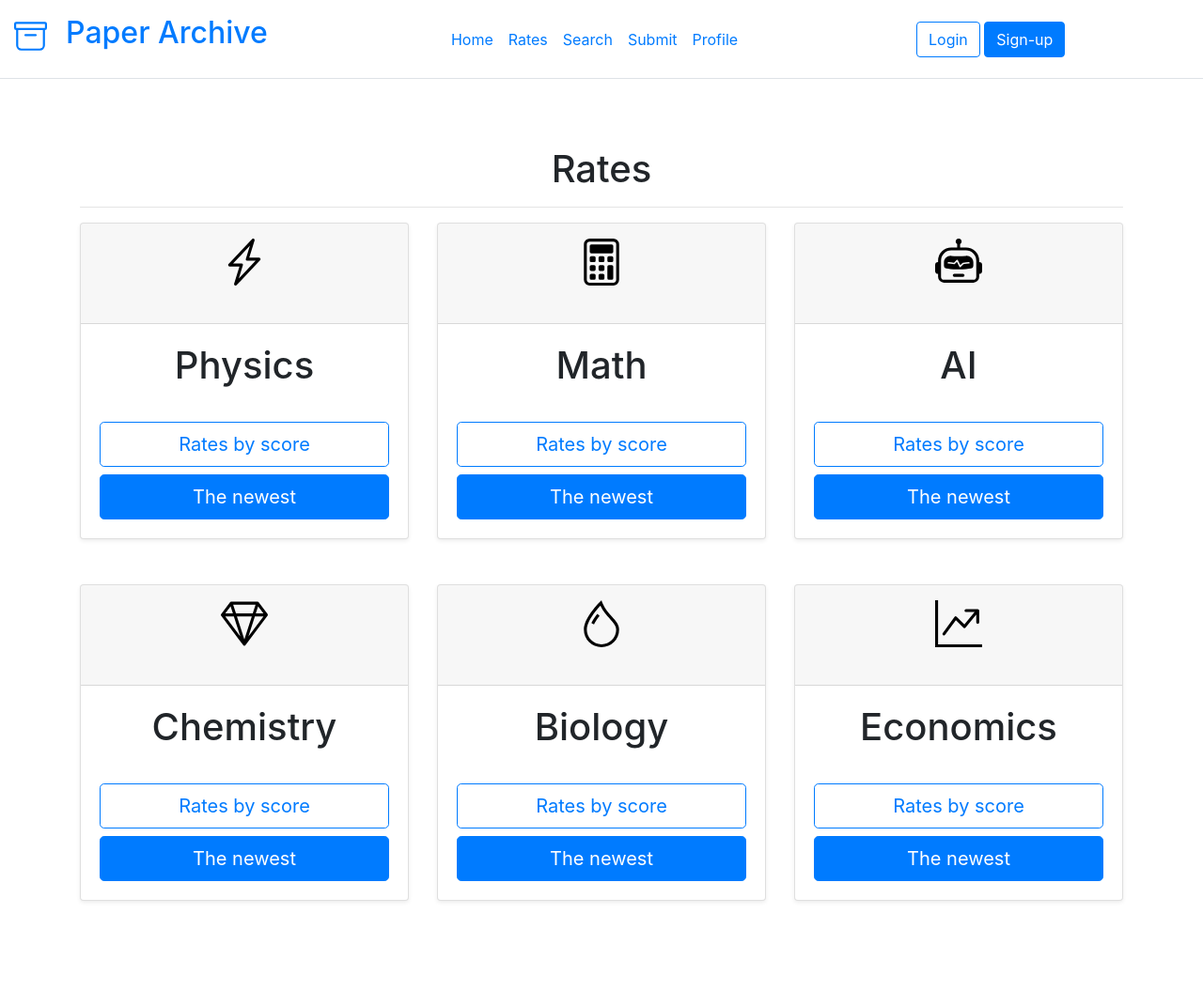
After one commit to Jonik233/Paper-repository, a Django app: page /rates/ in a window 1280 px wide. The commit adds this page. Shown: the whole page at 94% size. Run offline with Django 4.2, Linux system fonts and the light colour scheme.

Commit message:
rates page added

```diff
--- a/paper_repository/main/templates/main/base.html
+++ b/paper_repository/main/templates/main/base.html
@@ -20,7 +20,7 @@
 
     <ul class="nav col-12 col-md-auto mb-2 justify-content-center mb-md-0">
       <li><a href="{% url 'home' %}" class="nav-link px-2 link-secondary">Home</a></li>
-      <li><a href="#" class="nav-link px-2">Rates</a></li>
+      <li><a href="{% url 'rates' %}" class="nav-link px-2">Rates</a></li>
       <li><a href="{% url 'search' %}" class="nav-link px-2">Search</a></li>
       <li><a href="#" class="nav-link px-2">Submit</a></li>
       <li><a href="#" class="nav-link px-2">Profile</a></li>
--- /dev/null
+++ b/paper_repository/main/templates/main/rates.html
@@ -0,0 +1,86 @@
+{% extends 'main/base.html' %}
+{% load static %}
+{% block title %}Rates{% endblock %}
+
+{% block content %}
+<div class="container py-5 text-center">
+  <h1>Rates</h1>
+  <hr>
+  <div class="row justify-content-center">
+    <div class="col-lg-4 col-md-6 mb-4">
+      <div class="card mb-4 rounded-3 shadow-sm">
+        <div class="card-header py-3">
+            <img class="d-block mx-auto mb-4" src="{% static 'icons/physics.svg' %}" width="50" height="50">
+        </div>
+        <div class="card-body">
+          <h1 class="card-title pricing-card-title text-center">Physics</h1>
+          <button type="button" class="w-100 btn btn-lg btn-outline-primary mt-4">Rates by score</button>
+          <button type="button" class="w-100 btn btn-lg btn-primary mt-2">The newest</button>
+        </div>
+      </div>
+    </div>
+    <div class="col-lg-4 col-md-6 mb-4">
+        <div class="card mb-4 rounded-3 shadow-sm">
+          <div class="card-header py-3">
+            <img class="d-block mx-auto mb-4" src="{% static 'icons/math.svg' %}" width="50" height="50">
+          </div>
+          <div class="card-body">
+            <h1 class="card-title pricing-card-title text-center">Math</h1>
+            <button type="button" class="w-100 btn btn-lg btn-outline-primary mt-4">Rates by score</button>
+            <button type="button" class="w-100 btn btn-lg btn-primary mt-2">The newest</button>
+          </div>
+        </div>
+      </div>
+    <div class="col-lg-4 col-md-6 mb-4">
+        <div class="card mb-4 rounded-3 shadow-sm">
+          <div class="card-header py-3">
+            <img class="d-block mx-auto mb-4" src="{% static 'icons/machine learning.svg' %}" width="50" height="50">
+          </div>
+          <div class="card-body">
+            <h1 class="card-title pricing-card-title text-center">AI</h1>
+            <button type="button" class="w-100 btn btn-lg btn-outline-primary mt-4">Rates by score</button>
+            <button type="button" class="w-100 btn btn-lg btn-primary mt-2">The newest</button>
+          </div>
+        </div>
+      </div>
+  </div>
+  <div class="row justify-content-center">
+    <div class="col-lg-4 col-md-6 mb-4">
+      <div class="card mb-4 rounded-3 shadow-sm">
+        <div class="card-header py-3">
+            <img class="d-block mx-auto mb-4" src="{% static 'icons/chemistry.svg' %}" width="50" height="50">
+        </div>
+        <div class="card-body">
+          <h1 class="card-title pricing-card-title text-center">Chemistry</h1>
+          <button type="button" class="w-100 btn btn-lg btn-outline-primary mt-4">Rates by score</button>
+          <button type="button" class="w-100 btn btn-lg btn-primary mt-2">The newest</button>
+        </div>
+      </div>
+    </div>
+    <div class="col-lg-4 col-md-6 mb-4">
+        <div class="card mb-4 rounded-3 shadow-sm">
+          <div class="card-header py-3">
+            <img class="d-block mx-auto mb-4" src="{% static 'icons/biology.svg' %}" width="50" height="50">
+          </div>
+          <div class="card-body">
+            <h1 class="card-title pricing-card-title text-center">Biology</h1>
+            <button type="button" class="w-100 btn btn-lg btn-outline-primary mt-4">Rates by score</button>
+            <button type="button" class="w-100 btn btn-lg btn-primary mt-2">The newest</button>
+          </div>
+        </div>
+      </div>
+    <div class="col-lg-4 col-md-6 mb-4">
+        <div class="card mb-4 rounded-3 shadow-sm">
+          <div class="card-header py-3">
+            <img class="d-block mx-auto mb-4" src="{% static 'icons/economics.svg' %}" width="50" height="50">
+          </div>
+          <div class="card-body">
+            <h1 class="card-title pricing-card-title text-center">Economics</h1>
+            <button type="button" class="w-100 btn btn-lg btn-outline-primary mt-4">Rates by score</button>
+            <button type="button" class="w-100 btn btn-lg btn-primary mt-2">The newest</button>
+          </div>
+        </div>
+      </div>
+  </div>
+</div>
+{% endblock %}
--- a/paper_repository/main/urls.py
+++ b/paper_repository/main/urls.py
@@ -7,5 +7,6 @@ urlpatterns = [
     path('', views.home, name='home'),
     path('registration/', registration.views.registration, name='registration'),
     path('login/', registration.views.login, name='login'),
-    path('search/', search.views.search, name='search')
+    path('search/', search.views.search, name='search'),
+    path('rates/', views.rates, name='rates')
 ]
--- a/paper_repository/main/views.py
+++ b/paper_repository/main/views.py
@@ -13,3 +13,7 @@ def home(request):
             top_articles.append(top_article)
 
     return render(request, 'main/home.html', {"articles": top_articles})
+
+
+def rates(request):
+    return render(request, 'main/rates.html')
```
